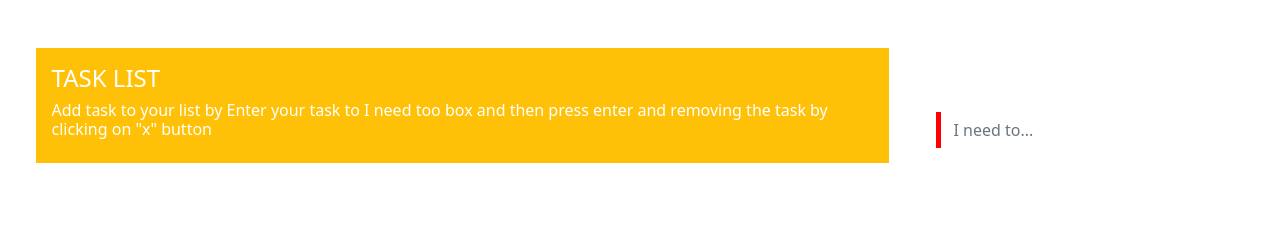
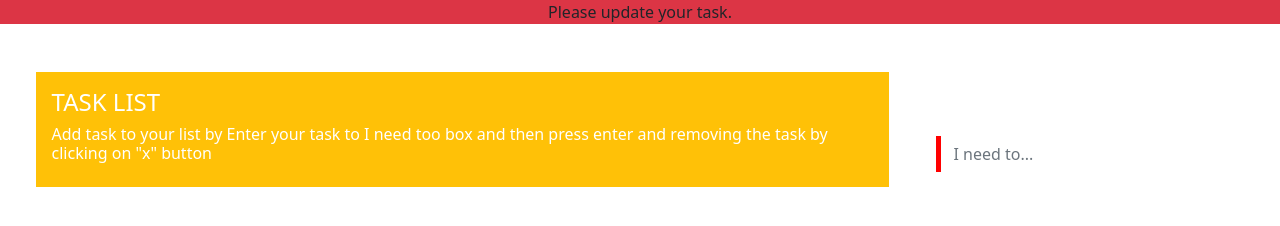
Before and after one commit to ghostinlinux/Todo-Local-storage, a plain HTML site: page index.html in a window 1280 px wide. Drawn offline with nearby package versions, Linux system fonts and the light colour scheme.

Commit message:
Update index.html

```diff
--- a/index.html
+++ b/index.html
@@ -20,6 +20,9 @@
     <title>To-Do localstorage</title>
   </head>
   <body>
+    <div class="bg-danger" id="alertbox">
+      <p class="text-center">Please update your task.</p>
+    </div>
     <div class="container-fluid">
       <div class="row justify-content-evenly" id="top-row">
         <div class="col-md-8 bg-warning">
```
